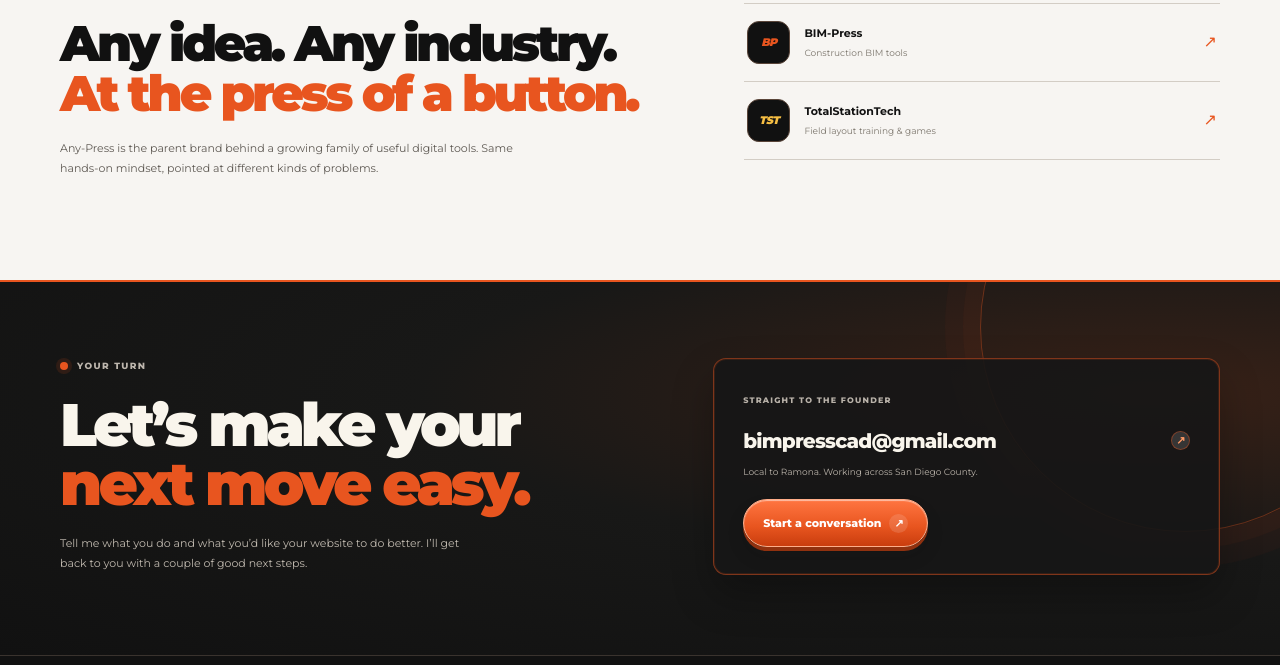
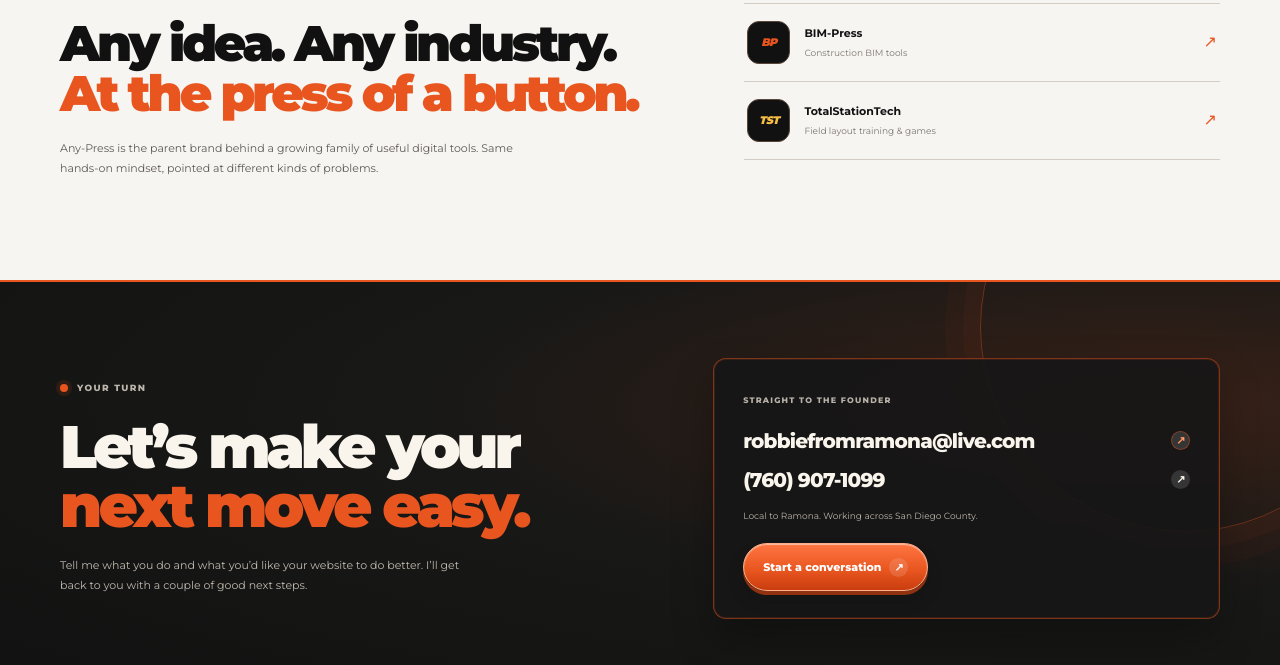
Before and after one commit to robbiefromramona-press/any-press, a plain HTML site: page index.html in a window 1280 px wide. Shown: the part 3245-3910 px from the top of the page. Drawn offline with Linux system fonts and the light colour scheme.

Commit message:
Use the real Any-Press contact details
- Every bimpresscad@gmail.com address is now
  robbiefromramona@live.com.
- Added (760) 907-1099 as a tap-to-call link in the contact card,
  styled to match the email line above it.

Co-Authored-By: Claude Opus 5 <noreply@anthropic.com>

```diff
--- a/index.html
+++ b/index.html
@@ -287,10 +287,12 @@
       <p>Tell me what you do and what you’d like your website to do better. I’ll get back to you with a couple of good next steps.</p>
     </div>
     <div class="contact-card">
+      <!-- EDIT CONTACT INFO HERE: email address and phone number. -->
       <span class="contact-micro">STRAIGHT TO THE FOUNDER</span>
-      <a class="contact-email" href="mailto:bimpresscad@gmail.com?subject=Any-Press%20website%20project">bimpresscad@gmail.com <span class="button-symbol" aria-hidden="true">↗</span></a>
+      <a class="contact-email" href="mailto:robbiefromramona@live.com?subject=Any-Press%20website%20project">robbiefromramona@live.com <span class="button-symbol" aria-hidden="true">↗</span></a>
+      <a class="contact-phone" href="tel:+17609071099">(760) 907-1099 <span class="button-symbol" aria-hidden="true">↗</span></a>
       <p>Local to Ramona. Working across San Diego County.</p>
-      <a href="mailto:bimpresscad@gmail.com?subject=Any-Press%20website%20project" class="button button-orange">Start a conversation <span class="button-symbol" aria-hidden="true">↗</span></a>
+      <a href="mailto:robbiefromramona@live.com?subject=Any-Press%20website%20project" class="button button-orange">Start a conversation <span class="button-symbol" aria-hidden="true">↗</span></a>
     </div>
   </div>
 </section>
```
Also changed, not shown: style.css.
